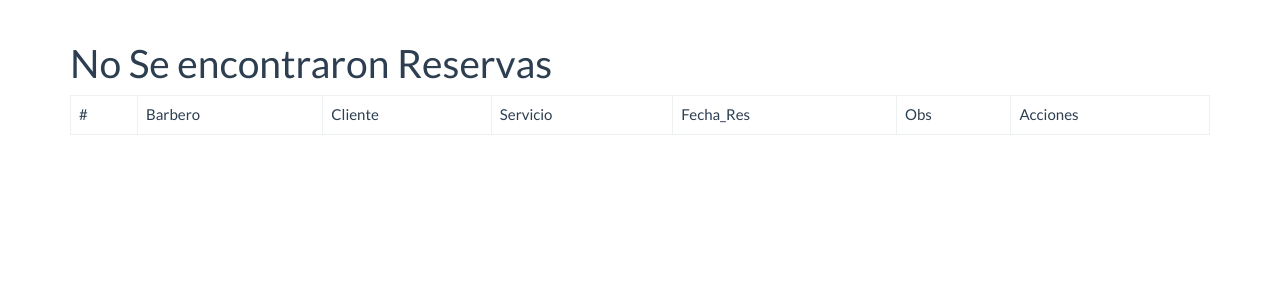
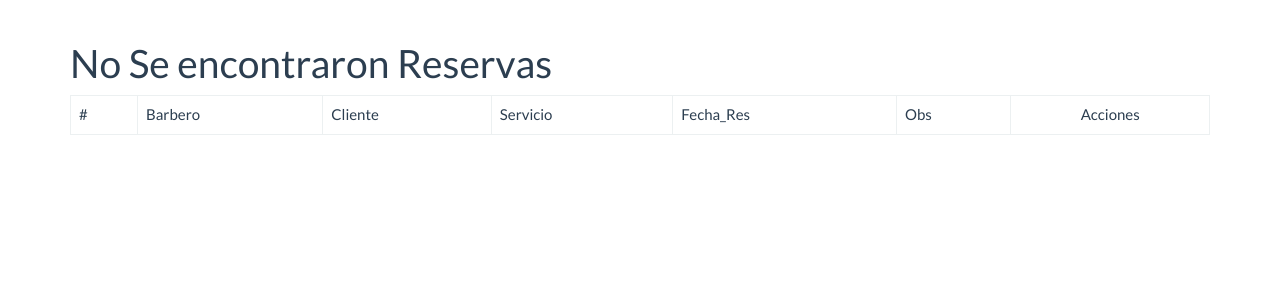
Before and after one commit to burritorepo/python-MySQL, a Django app: page /listar/ in a window 1280 px wide. Shown: the part 60-360 px from the top of the page. Run offline with Django 3.2, Linux system fonts and the light colour scheme; data that the repository does not hold is empty; some libraries are stand-ins or nearby versions.

Commit message:
reserva_delete.html working

```diff
--- a/ProjectoBarberia/ProjectoBarberia/templates/reservas/reserva_list.html
+++ b/ProjectoBarberia/ProjectoBarberia/templates/reservas/reserva_list.html
@@ -10,7 +10,7 @@
 			<td>Servicio</td>
 			<td>Fecha_Res</td>
 			<td>Obs</td>
-			<td>Acciones</td>
+			<td colspan="2" style="text-align:center">Acciones</td>
 		</tr>
 	</thead>
 	<tbody>
```
